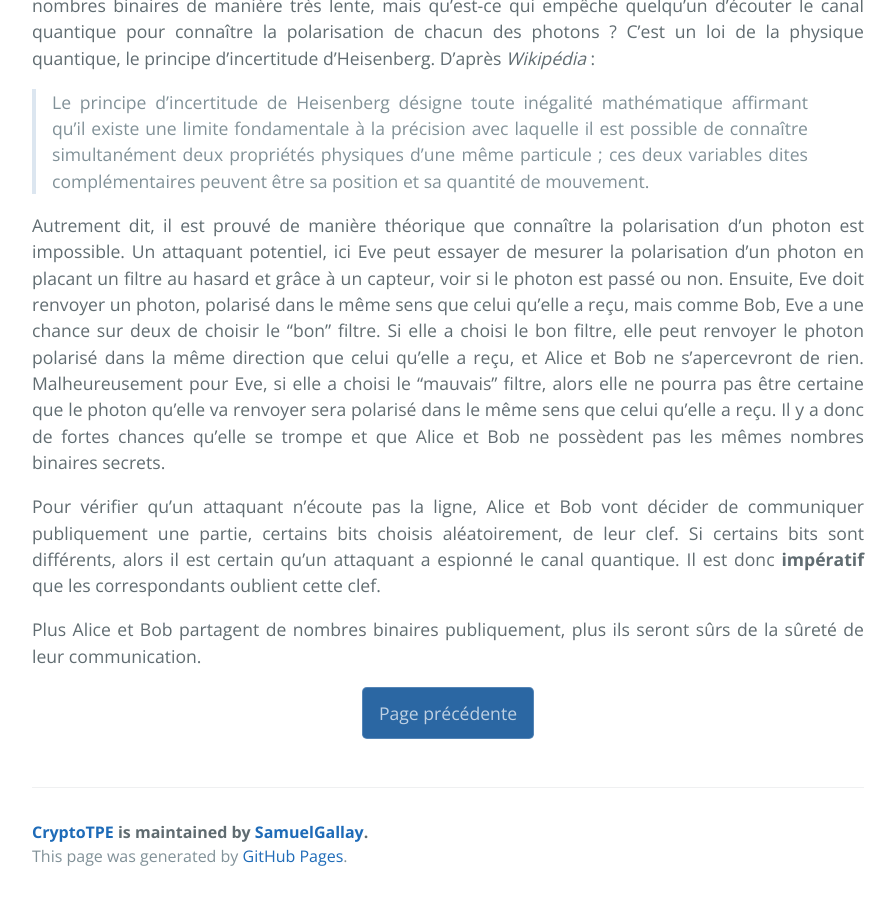
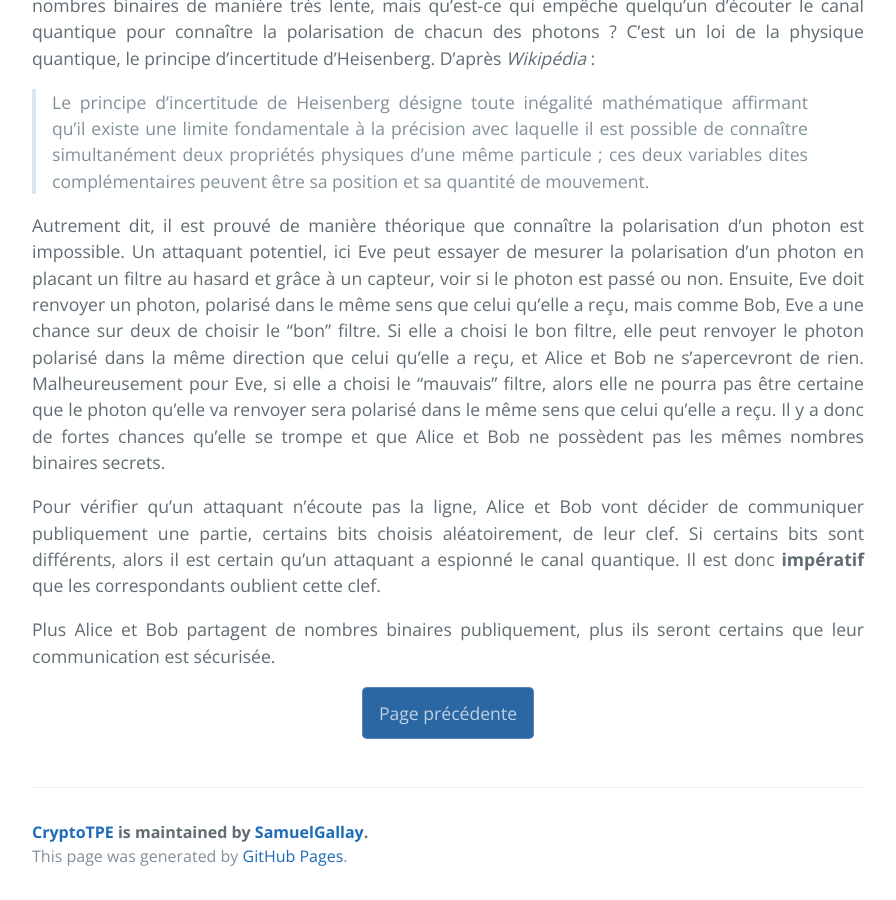
Before and after one commit to SamuelGallay/CryptoTPE, a Jekyll site: the page built from pages/4_Internet/5_quantique.md, in a window 1280 px wide and 900 px high, scrolled down 3455 px. Shown: the whole window, without its empty margins (192-1088 px from the left). Built offline with Jekyll 4.4.1, drawn with Linux system fonts in a browser that asks for light colours; our own code applies the rules of GitHub Pages for plain Markdown files.

Commit message:
Update 5_quantique.md

```diff
--- a/pages/4_Internet/5_quantique.md
+++ b/pages/4_Internet/5_quantique.md
@@ -78,4 +78,4 @@ Un attaquant potentiel, ici Eve peut essayer de mesurer la polarisation d'un pho
 
 Pour vérifier qu’un attaquant n’écoute pas la ligne, Alice et Bob vont décider de communiquer publiquement  une partie, certains bits choisis aléatoirement, de leur clef. Si certains bits sont différents, alors il est certain qu'un attaquant a espionné le canal quantique. Il est donc **impératif** que les correspondants oublient cette clef.
 
-Plus Alice et Bob partagent de nombres binaires publiquement, plus ils seront sûrs de la sûreté de leur communication.
+Plus Alice et Bob partagent de nombres binaires publiquement, plus ils seront certains que leur communication est sécurisée.
```
